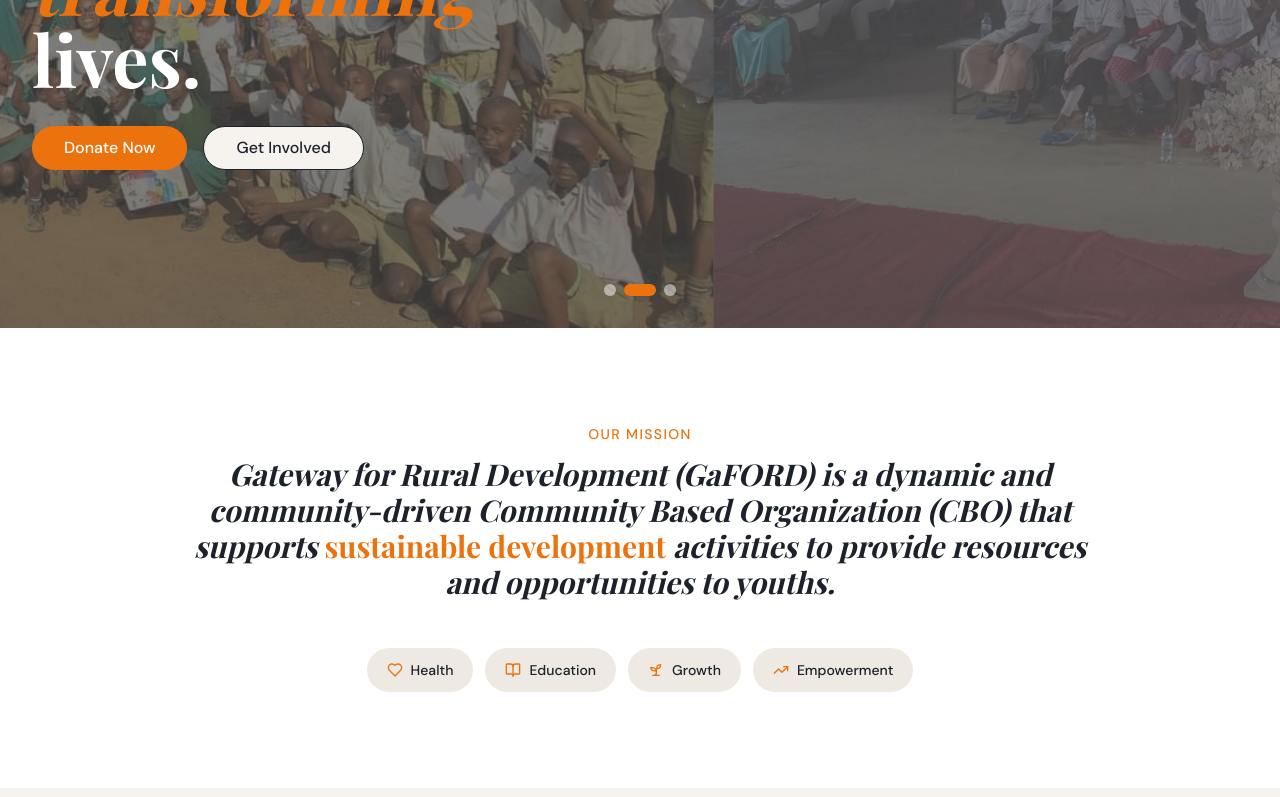
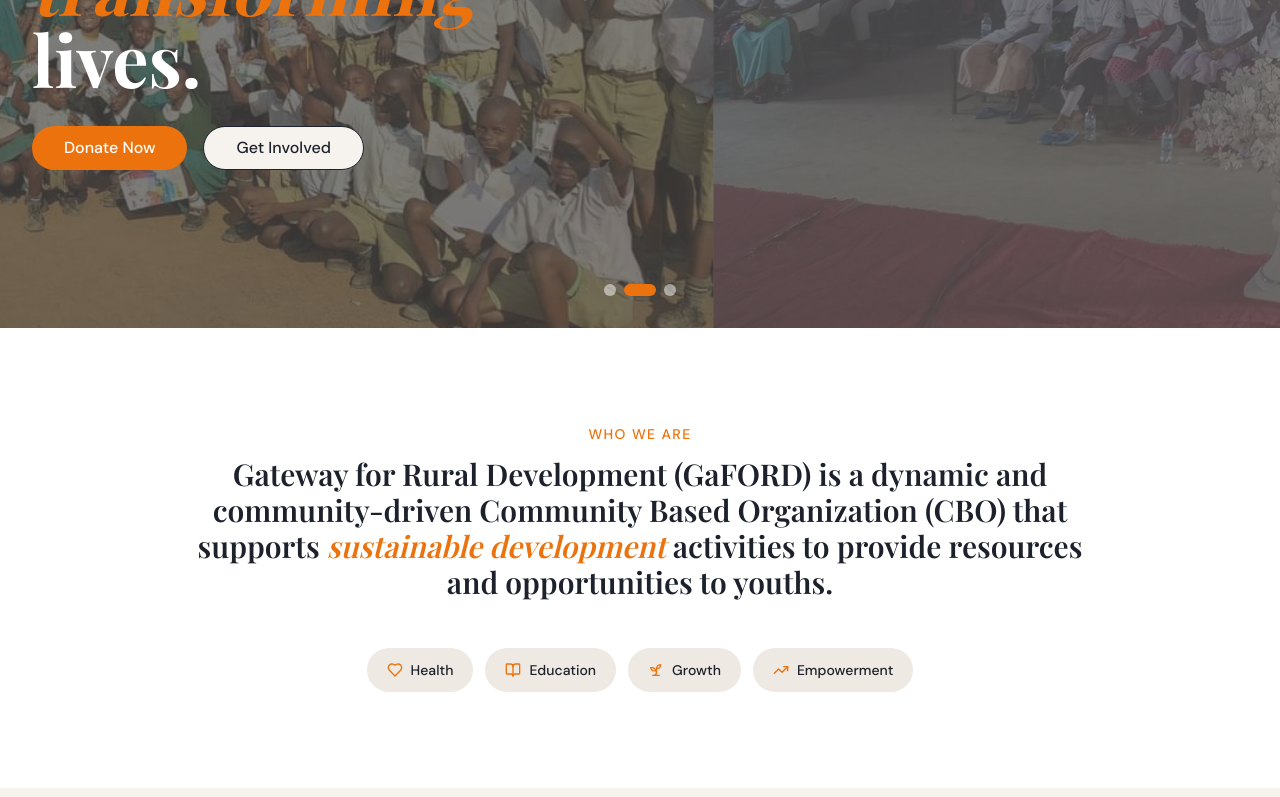
Before and after one commit to JosephOkumu/Gaford, a React (Vite) app in the folder frontend/: page / in a window 1280 px wide. Shown: the part 432-1229 px from the top of the page. Built offline with nearby package versions, Linux system fonts and the light colour scheme; the HTML template or start-up script is replaced by a standard one; a web font is replaced by a local one.

Commit message:
chore: refactor who we are section

```diff
--- a/frontend/src/components/MissionSection.tsx
+++ b/frontend/src/components/MissionSection.tsx
@@ -18,9 +18,9 @@
           viewport={{ once: true }}
           transition={{ duration: 0.6 }}
         >
-          <p className="text-sm font-medium text-primary tracking-widest uppercase mb-3">Our Mission</p>
-          <h2 className="text-2xl md:text-3xl font-bold mb-12 max-w-4xl mx-auto leading-tight italic">
-            Gateway for Rural Development (GaFORD) is a dynamic and community-driven Community Based Organization (CBO) that supports <span className="text-primary not-italic">sustainable development</span> activities to provide resources and opportunities to youths.
+          <p className="text-sm font-medium text-primary tracking-widest uppercase mb-3">Who We Are</p>
+          <h2 className="text-2xl md:text-3xl font-semibold mb-12 max-w-4xl mx-auto leading-tight">
+            Gateway for Rural Development (GaFORD) is a dynamic and community-driven Community Based Organization (CBO) that supports <span className="text-primary italic">sustainable development</span> activities to provide resources and opportunities to youths.
           </h2>
         </motion.div>
 
```
